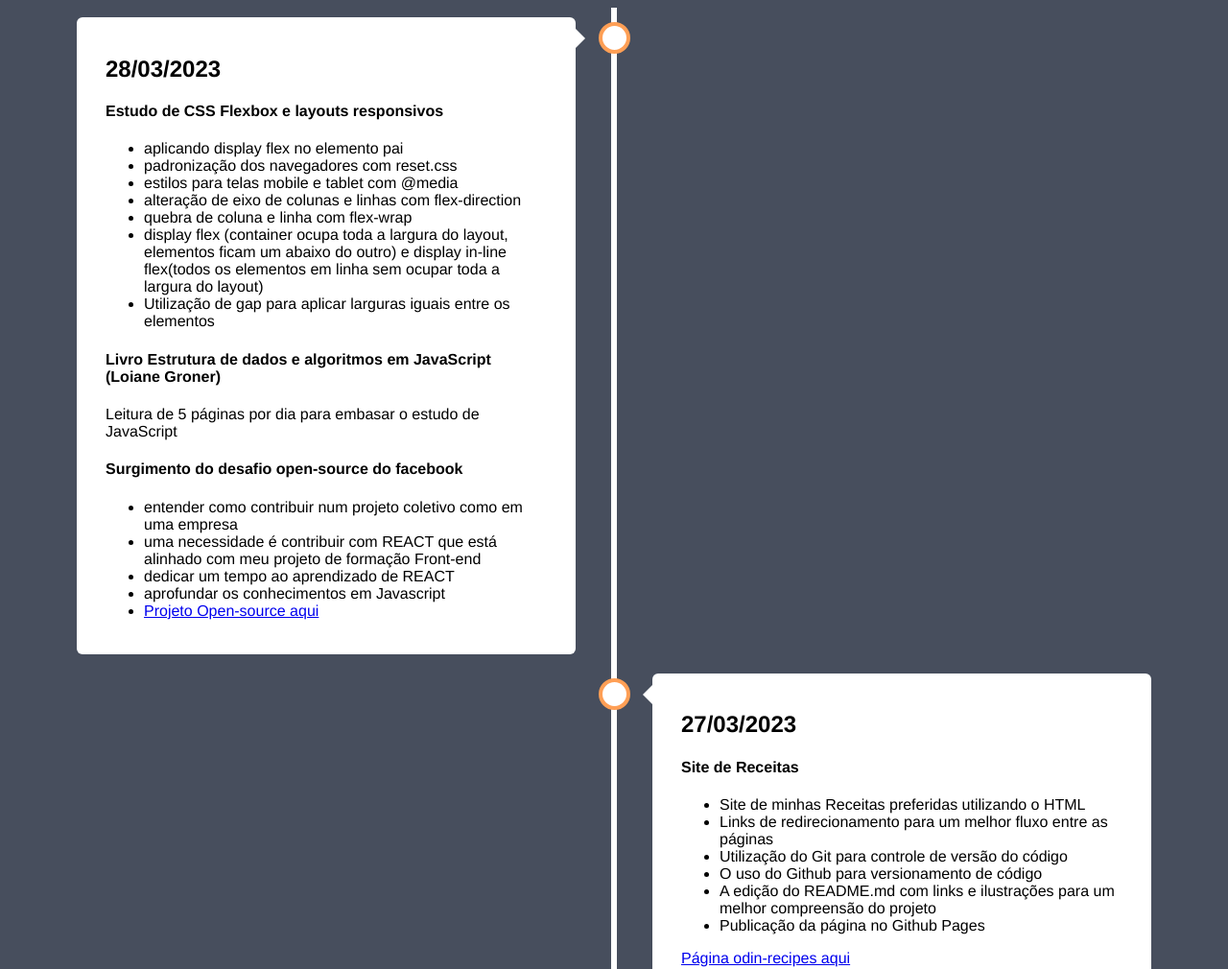
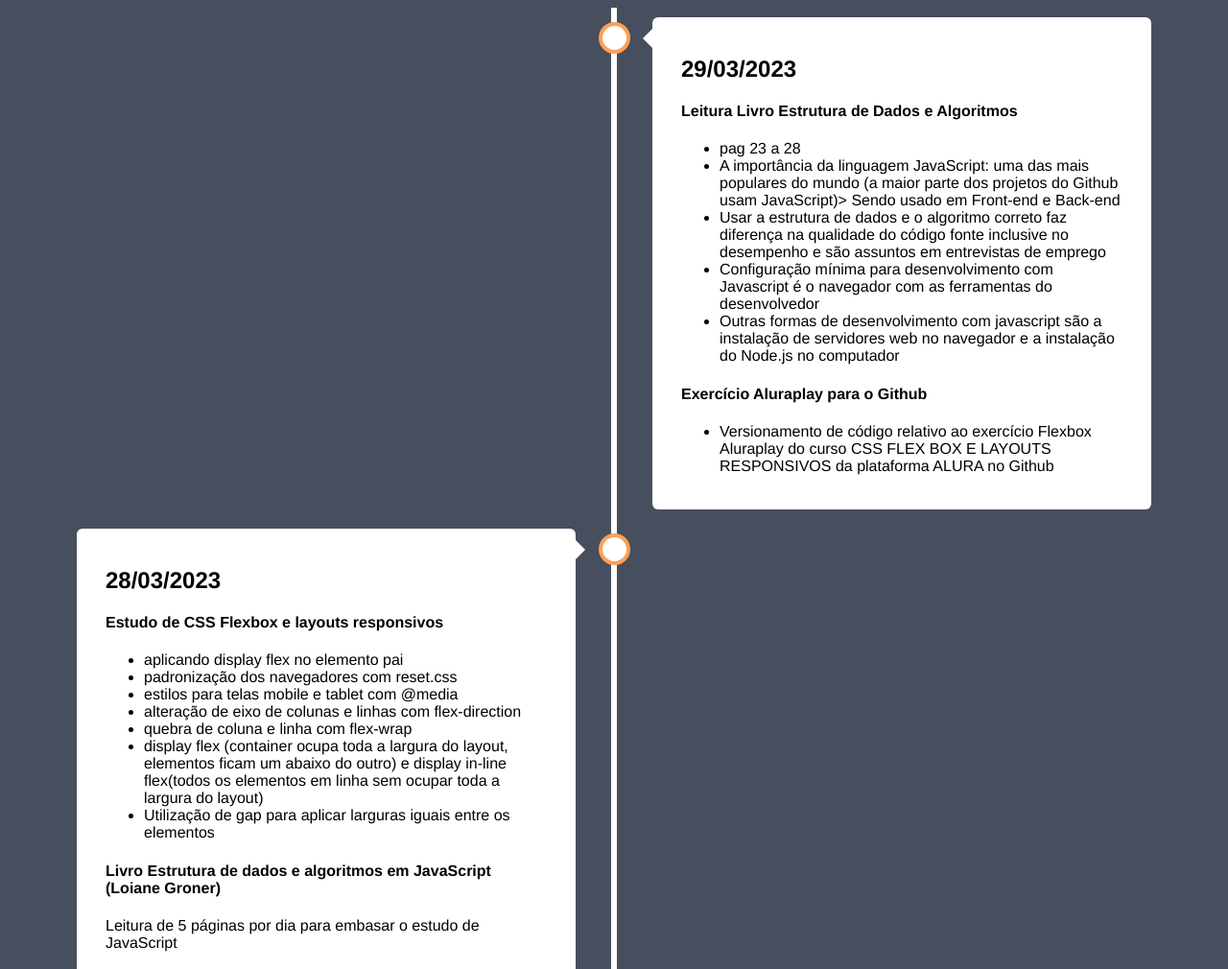
Before and after one commit to Renata-Moreno/MyPortifolioSite, a plain HTML site: page index.html in a window 1280 px wide. Shown: the top 1010 px of the page at 96% size. Drawn offline with Linux system fonts and the light colour scheme.

Commit message:
adicionadas atividades dia 29/03/23

```diff
--- a/index.html
+++ b/index.html
@@ -8,6 +8,24 @@
 
 <body>
   <div class="timeline">
+    <div class="container right">
+      <div class="content">
+        <h2>29/03/2023</h2>
+        <h4>Leitura Livro Estrutura de Dados e Algoritmos</h4>
+        <ul>
+          <li>pag 23 a 28</li>
+          <li>A importância da linguagem JavaScript: uma das mais populares do mundo (a maior parte dos projetos do Github usam JavaScript)> Sendo usado em Front-end e Back-end</Back-end></li>
+          <li>Usar a estrutura de dados e o algoritmo correto faz diferença na qualidade do código fonte inclusive no desempenho e são assuntos em entrevistas de emprego </li>
+          <li>Configuração mínima para desenvolvimento com Javascript é o navegador com as ferramentas do desenvolvedor</li>
+          <li>Outras formas de desenvolvimento com javascript são a instalação de servidores web no navegador e a instalação do Node.js no computador</li>
+        </ul>
+        <h4>Exercício Aluraplay para o Github</h4>
+        <ul>
+          <li>Versionamento de código relativo ao exercício Flexbox Aluraplay do curso CSS FLEX BOX E LAYOUTS RESPONSIVOS da plataforma ALURA no Github</li>
+        </ul>
+      </div>
+    </div>
+
     <div class="container left">
       <div class="content">
         <h2>28/03/2023</h2>
```
